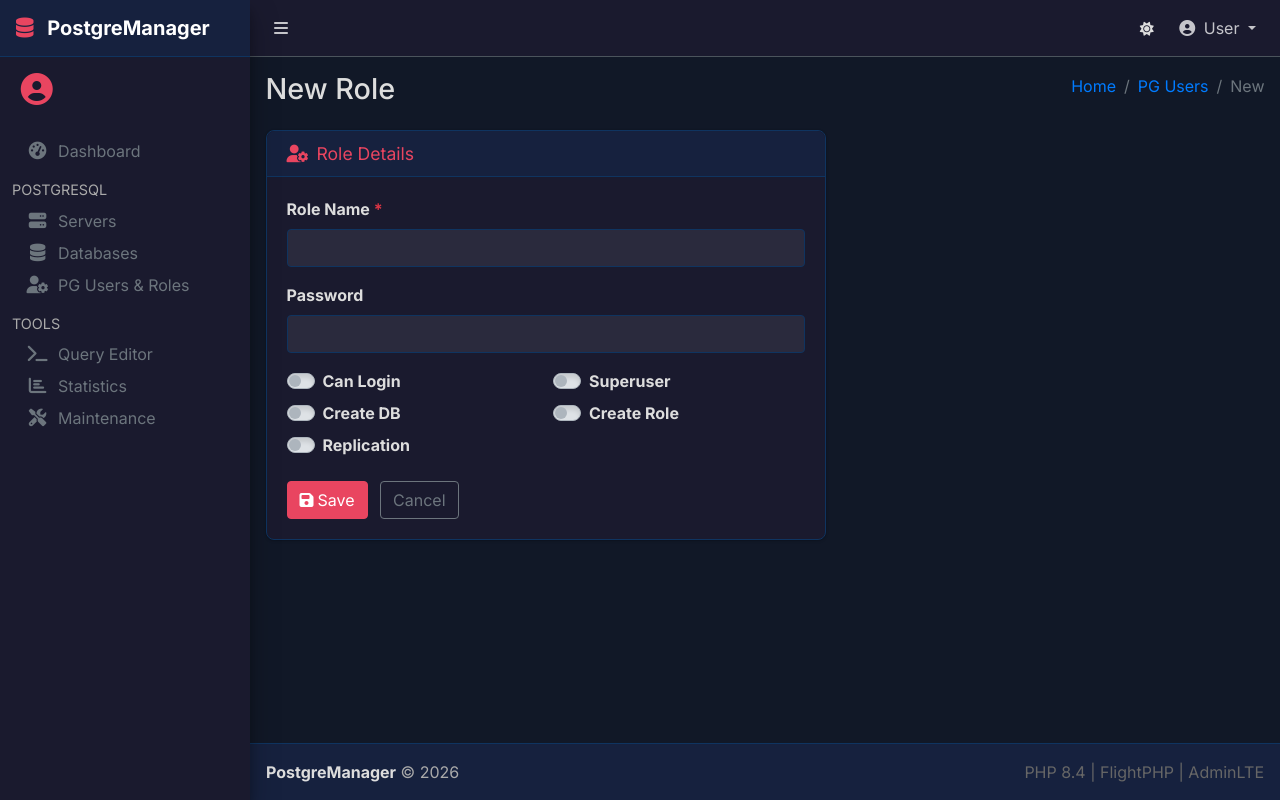
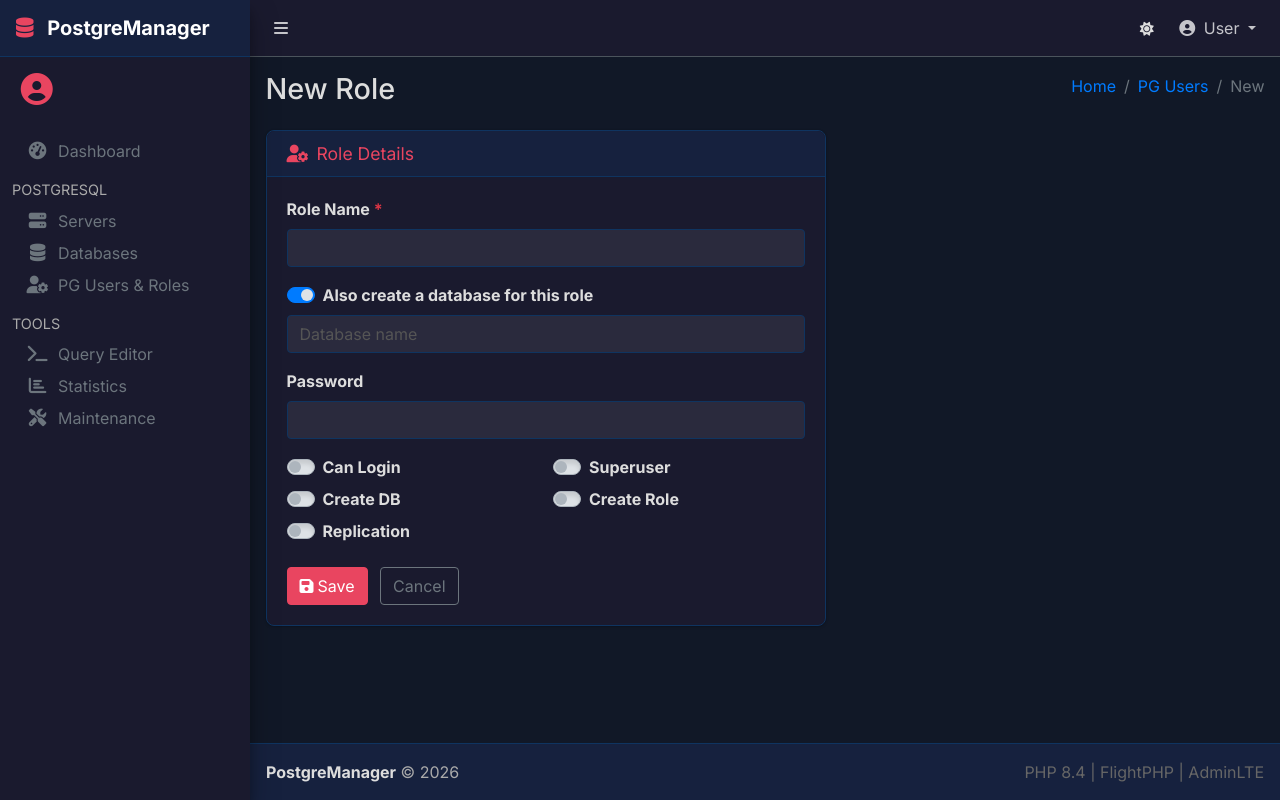
Before and after one commit to AhmadShamli/PostgreManager, a PHP site: template resources/views/pg-users/form.html.twig in a window 1280 px wide. Run offline with PHP 8.4, Linux system fonts and the light colour scheme; the template is opened without the code that fills it, so the values that code supplies are empty; some libraries are stand-ins or nearby versions.

Commit message:
feat(pg-users): add database creation option for new roles

```diff
--- a/resources/views/pg-users/form.html.twig
+++ b/resources/views/pg-users/form.html.twig
@@ -15,7 +15,19 @@
             {% if not role %}
             <div class="form-group">
                 <label style="color:#ddd;">Role Name <span class="text-danger">*</span></label>
-                <input type="text" name="name" class="form-control pm-input" required>
+                <input type="text" name="name" id="role-name" class="form-control pm-input" required>
+            </div>
+
+            <div class="form-group">
+                <div class="custom-control custom-switch mb-2">
+                    <input type="checkbox" class="custom-control-input" id="create_db" name="create_db" checked
+                           onchange="document.getElementById('db-name-group').style.display = this.checked ? '' : 'none';">
+                    <label class="custom-control-label" for="create_db" style="color:#ddd;">Also create a database for this role</label>
+                </div>
+                <div id="db-name-group" class="mt-1">
+                    <input type="text" name="db_name" id="db-name" class="form-control pm-input"
+                           placeholder="Database name">
+                </div>
             </div>
             {% endif %}
 
@@ -46,3 +58,18 @@
     </div>
 </div>
 {% endblock %}
+
+{% block extra_js %}
+<script>
+(function() {
+    var nameEl = document.getElementById('role-name');
+    var dbEl   = document.getElementById('db-name');
+    if (!nameEl || !dbEl) return;
+    var userEdited = false;
+    dbEl.addEventListener('input', function() { userEdited = true; });
+    nameEl.addEventListener('input', function() {
+        if (!userEdited) dbEl.value = this.value;
+    });
+})();
+</script>
+{% endblock %}
```
Also changed, not shown: app/Controllers/PgUserController.php (+16 -1 lines).
